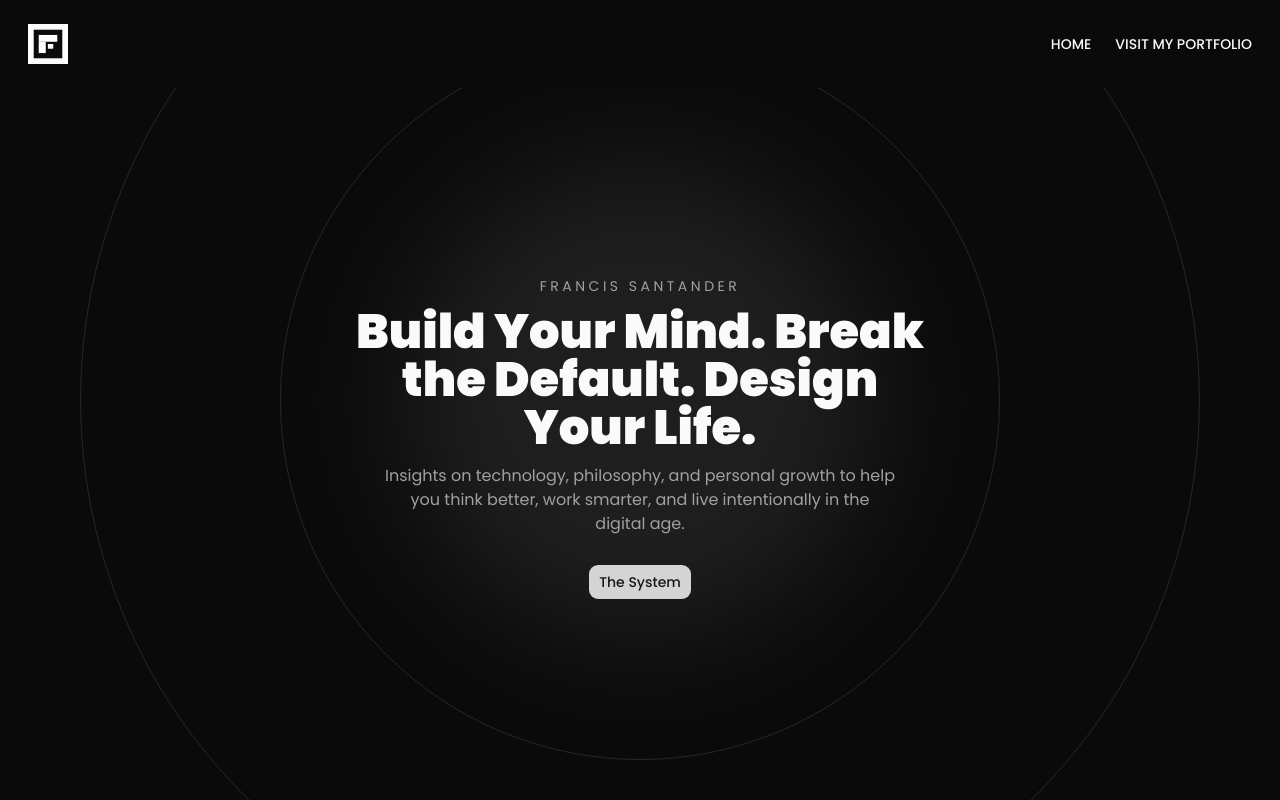
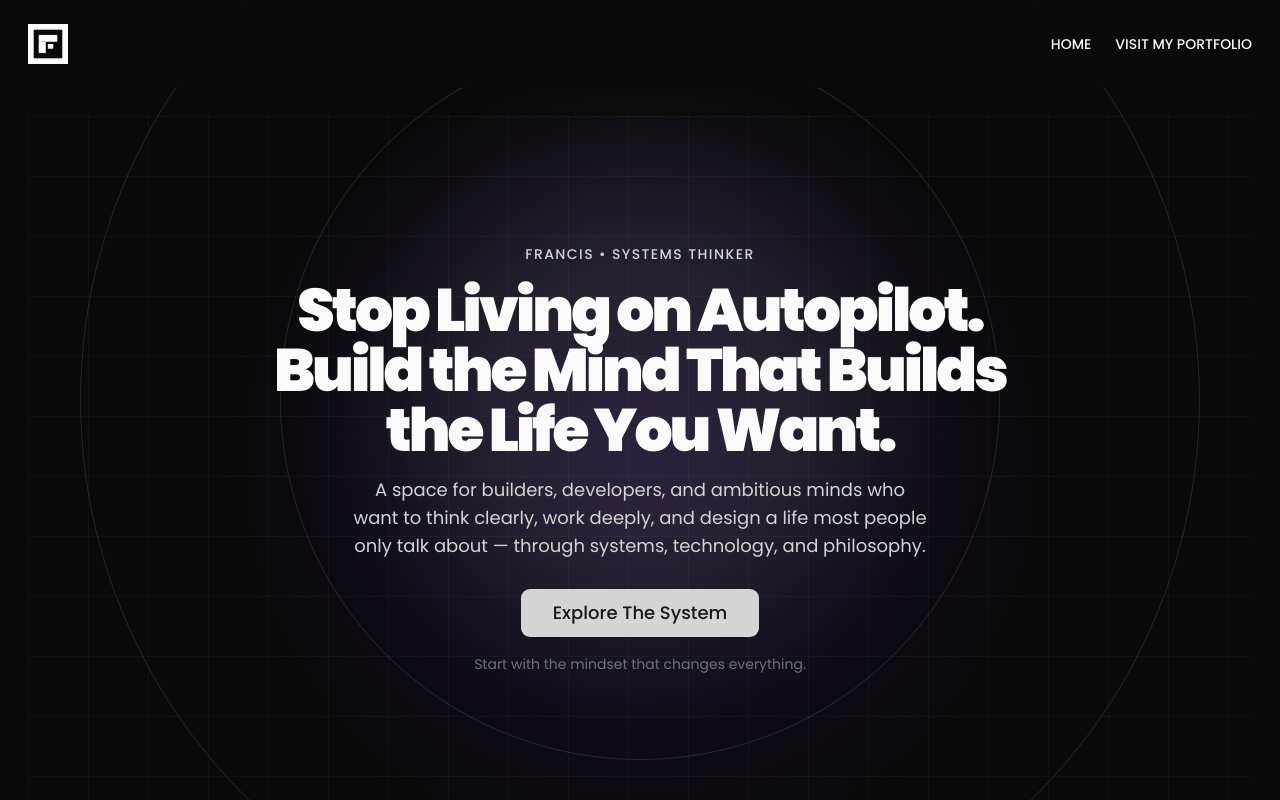
Before and after one commit to franssantander/frans-blog-web, a Next.js app: page / in a window 1280 px wide. Built offline with nearby package versions, Linux system fonts and the light colour scheme.

Commit message:
added framer motion

```diff
--- a/app/(home)/_components/AboutMe.tsx
+++ b/app/(home)/_components/AboutMe.tsx
@@ -29,7 +29,7 @@ export default function AboutMe() {
             <h4 className="text-primary font-medium tracking-widest text-sm uppercase">
               The Creator
             </h4>
-            <h2 className="font-black text-5xl lg:text-5xl tracking-tighter leading-none">
+            <h2 className="font-black text-5xl tracking-tighter leading-none">
               Hi, I’m Francis.
             </h2>
           </div>
--- a/app/(home)/_components/Hero.tsx
+++ b/app/(home)/_components/Hero.tsx
@@ -1,22 +1,71 @@
+"use client";
+
 import { Button } from "@/components/ui";
-import React from "react";
+import { motion } from "framer-motion";
 
 export default function Hero() {
   return (
-    <div className="w-full py-40 mx-auto text-center space-y-7">
-      <div className="space-y-3">
-        <h4 className="text-neutral-400 tracking-[.25em] text-sm uppercase">
-          Francis Santander
-        </h4>
-        <h1 className="font-black text-4xl max-w-xl mx-auto lg:text-5xl">
-          Build Your Mind. Break the Default. Design Your Life.
-        </h1>
-        <p className="text-neutral-400 max-w-lg mx-auto">
-          Insights on technology, philosophy, and personal growth to help you
-          think better, work smarter, and live intentionally in the digital age.
-        </p>
-      </div>
-      <Button size="lg">The System</Button>
-    </div>
+    <section className="relative w-full py-32 overflow-hidden text-center">
+      {/* Background Glow */}
+      <div className="absolute inset-0 -z-10 bg-[radial-gradient(circle_at_center,rgba(124,58,237,0.15),transparent_60%)]" />
+
+      {/* Grid */}
+      <div className="absolute inset-0 -z-10 bg-[linear-gradient(rgba(255,255,255,0.03)_1px,transparent_1px),linear-gradient(90deg,rgba(255,255,255,0.03)_1px,transparent_1px)] bg-[size:60px_60px]" />
+
+      <motion.div
+        initial={{ opacity: 0, y: 40 }}
+        animate={{ opacity: 1, y: 0 }}
+        transition={{ duration: 0.8 }}
+        className="space-y-7"
+      >
+        <div className="space-y-4">
+          <motion.h4
+            initial={{ opacity: 0 }}
+            animate={{ opacity: 1 }}
+            transition={{ delay: 0.2 }}
+            className="text-primary font-medium tracking-widest text-sm uppercase"
+          >
+            Francis • Systems Thinker
+          </motion.h4>
+
+          <motion.h1
+            initial={{ opacity: 0, y: 30 }}
+            animate={{ opacity: 1, y: 0 }}
+            transition={{ delay: 0.3 }}
+            className="font-black tracking-tighter leading-none text-4xl max-w-3xl mx-auto lg:text-6xl"
+          >
+            Stop Living on Autopilot.
+            <br />
+            Build the Mind That Builds the Life You Want.
+          </motion.h1>
+
+          <motion.p
+            initial={{ opacity: 0 }}
+            animate={{ opacity: 1 }}
+            transition={{ delay: 0.5 }}
+            className="max-w-xl mx-auto text-neutral-300 text-lg"
+          >
+            A space for builders, developers, and ambitious minds who want to
+            think clearly, work deeply, and design a life most people only talk
+            about — through systems, technology, and philosophy.
+          </motion.p>
+        </div>
+
+        <motion.div
+          initial={{ opacity: 0, y: 20 }}
+          animate={{ opacity: 1, y: 0 }}
+          transition={{ delay: 0.7 }}
+          className="flex flex-col items-center gap-4"
+        >
+          <Button size="lg" className="px-8 py-6 text-lg">
+            Explore The System
+          </Button>
+
+          <p className="text-sm text-neutral-500">
+            Start with the mindset that changes everything.
+          </p>
+        </motion.div>
+      </motion.div>
+    </section>
   );
 }
--- a/package.json
+++ b/package.json
@@ -14,6 +14,7 @@
     "@hugeicons/react": "^1.1.5",
     "class-variance-authority": "^0.7.1",
     "clsx": "^2.1.1",
+    "framer-motion": "^12.34.3",
     "next": "16.1.6",
     "react": "19.2.3",
     "react-dom": "19.2.3",
```
Also changed, not shown: 1 other file (tests, documents, lock files or other folders).
